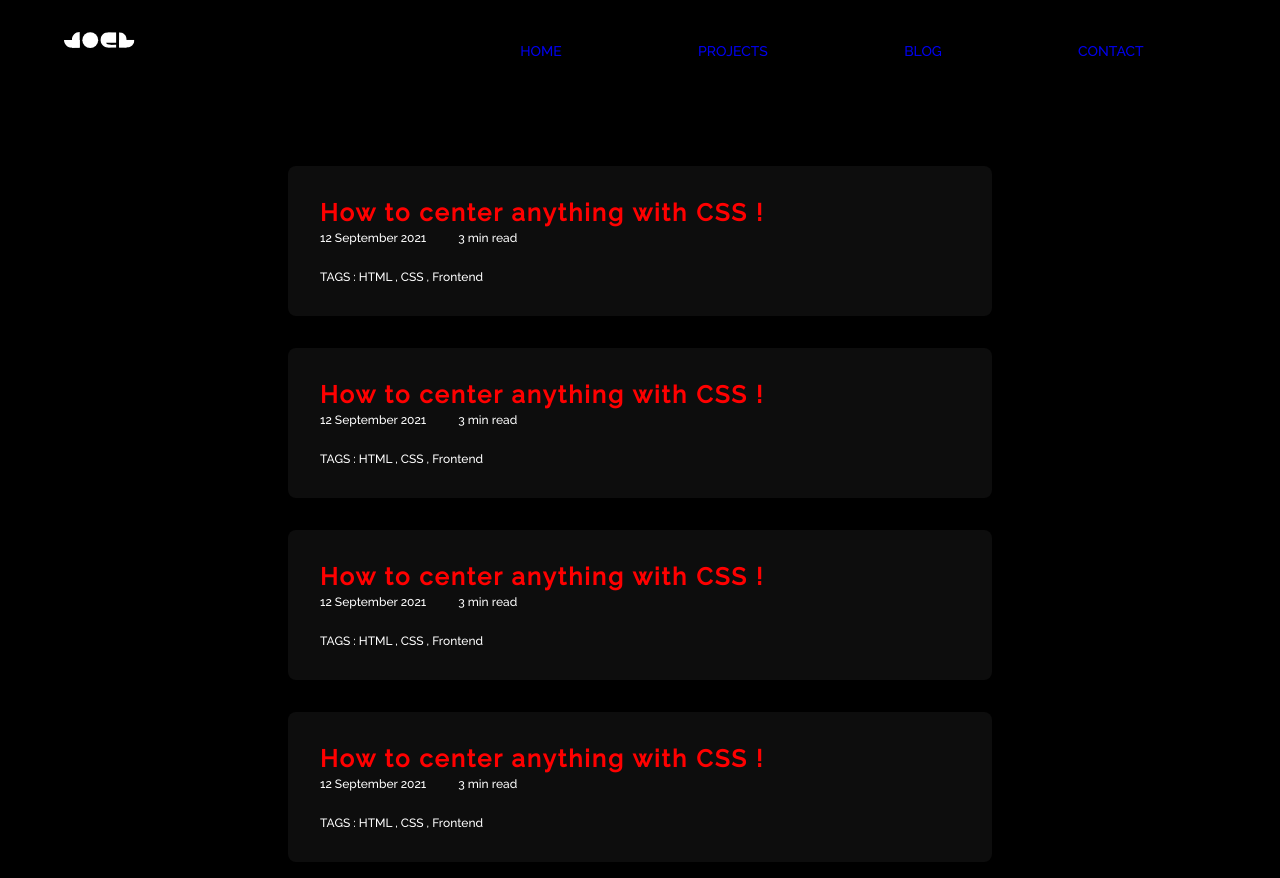
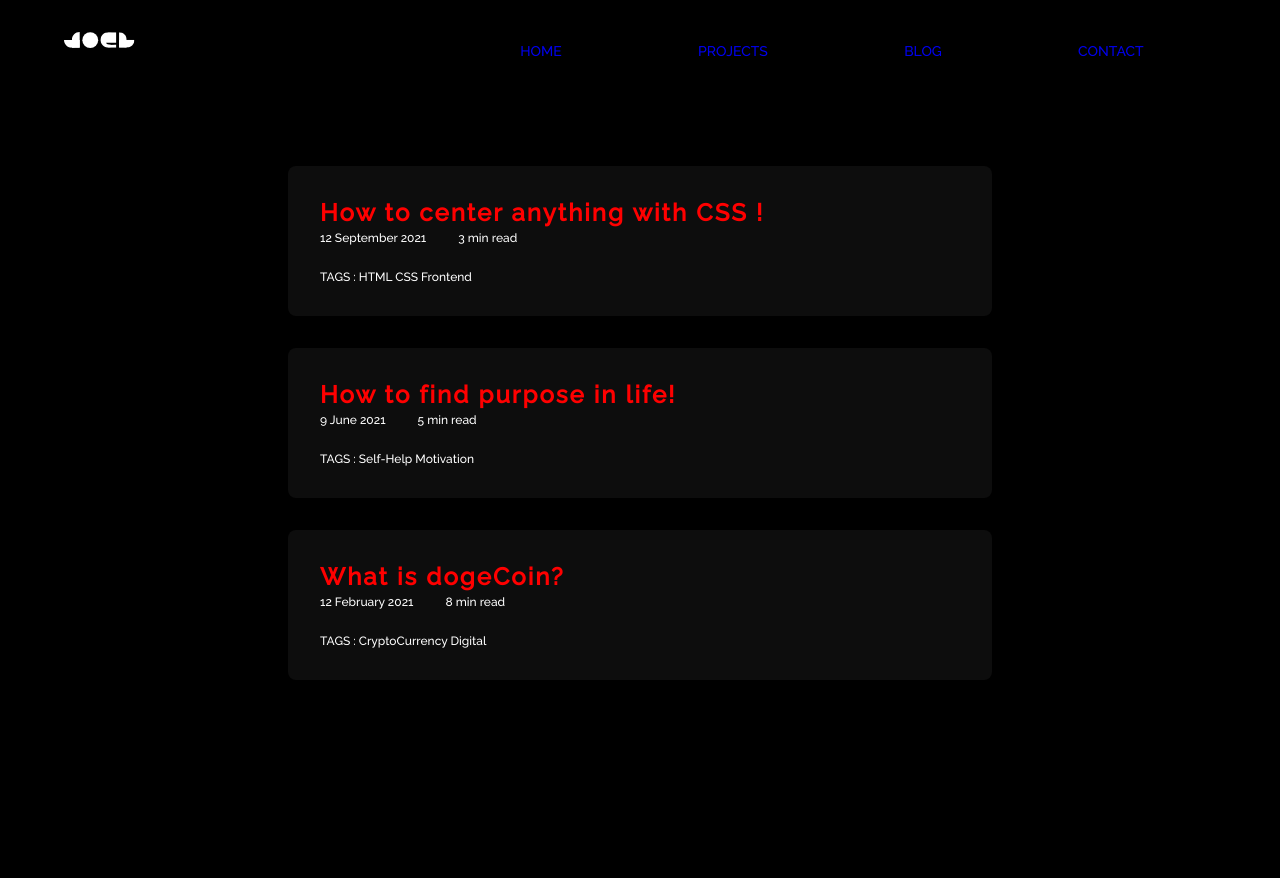
Before and after one commit to joelantonyjoy/portfolio, a React (Create React App) app: page /blog in a window 1280 px wide. After the commit the page ends 800 px from the top, so only its background shows below. Built offline with nearby package versions, Linux system fonts and the light colour scheme.

Commit message:
Refactored blogs page with data

```diff
--- a/src/Pages/Blogs/Blog.js
+++ b/src/Pages/Blogs/Blog.js
@@ -1,43 +1,23 @@
 import styles from "./Blogs.module.css"
+import blogs from './BlogData'
 export function Blog(){
     return (
         <div>
             <div className={styles.container}>
-                <div className={styles.blog}>
-                    <p className={styles.blog__name}>
-                        How to center anything with CSS !
-                    </p>
-                    <p className={styles.blog_publishedDate}>12 September 2021</p>
-                    <p className={styles.blog_readTime}>3 min read</p>
-                    <p className={styles.blog__tags}>TAGS : <span>HTML</span> , <span>CSS</span> , <span>Frontend</span></p>
-                </div>
+            {
+                blogs.map(blog => {
 
-                <div className={styles.blog}>
-                    <p className={styles.blog__name}>
-                        How to center anything with CSS !
-                    </p>
-                    <p className={styles.blog_publishedDate}>12 September 2021</p>
-                    <p className={styles.blog_readTime}>3 min read</p>
-                    <p className={styles.blog__tags}>TAGS : <span>HTML</span> , <span>CSS</span> , <span>Frontend</span></p>
-                </div>
-
-                <div className={styles.blog}>
-                    <p className={styles.blog__name}>
-                        How to center anything with CSS !
-                    </p>
-                    <p className={styles.blog_publishedDate}>12 September 2021</p>
-                    <p className={styles.blog_readTime}>3 min read</p>
-                    <p className={styles.blog__tags}>TAGS : <span>HTML</span> , <span>CSS</span> , <span>Frontend</span></p>
-                </div>
-
-                <div className={styles.blog}>
-                    <p className={styles.blog__name}>
-                        How to center anything with CSS !
-                    </p>
-                    <p className={styles.blog_publishedDate}>12 September 2021</p>
-                    <p className={styles.blog_readTime}>3 min read</p>
-                    <p className={styles.blog__tags}>TAGS : <span>HTML</span> , <span>CSS</span> , <span>Frontend</span></p>
-                </div>
+                    return(
+                        <div className={styles.blog}>
+                            <p className={styles.blog__name}>
+                                {blog.blogName}
+                            </p>
+                            <p className={styles.blog_publishedDate}>{blog.blogPublishedDate}</p>
+                            <p className={styles.blog_readTime}>{blog.blogReadTime}</p>
+                            <p className={styles.blog__tags}>TAGS : {blog.blogTags.map(tag=>{return(<span>{tag} </span>)})}</p>
+                        </div>)
+                        })
+            }
             </div>
         </div>
     );
--- /dev/null
+++ b/src/Pages/Blogs/BlogData.js
@@ -0,0 +1,19 @@
+let blogs = [
+    {
+        blogName : 'How to center anything with CSS !',
+        blogPublishedDate : '12 September 2021',
+        blogReadTime : '3 min read',
+        blogTags : ['HTML', 'CSS', 'Frontend']
+    },{
+        blogName : 'How to find purpose in life!',
+        blogPublishedDate : '9 June 2021',
+        blogReadTime : '5 min read',
+        blogTags : ['Self-Help', 'Motivation']
+    },{
+        blogName : 'What is dogeCoin?',
+        blogPublishedDate : '12 February 2021',
+        blogReadTime : '8 min read',
+        blogTags : ['CryptoCurrency', 'Digital']
+    }
+]
+export default blogs;
```
Also changed, not shown: 1 other file (tests, documents, lock files or other folders).
